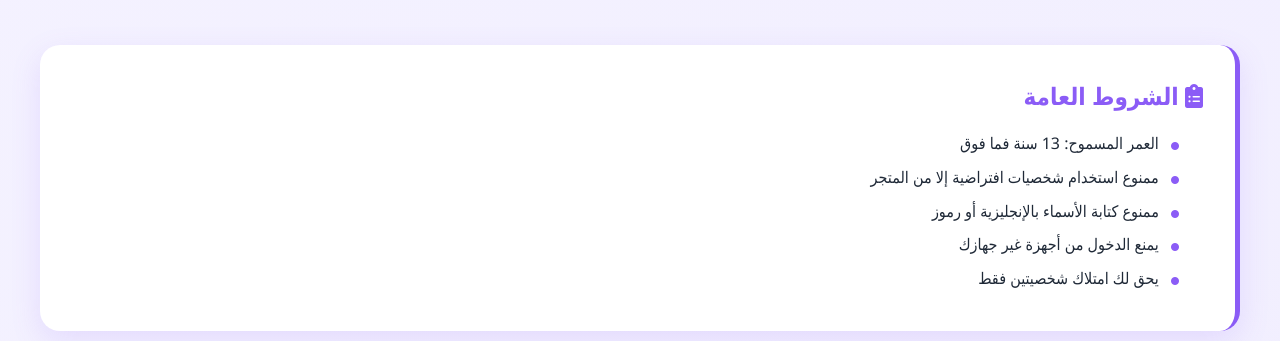
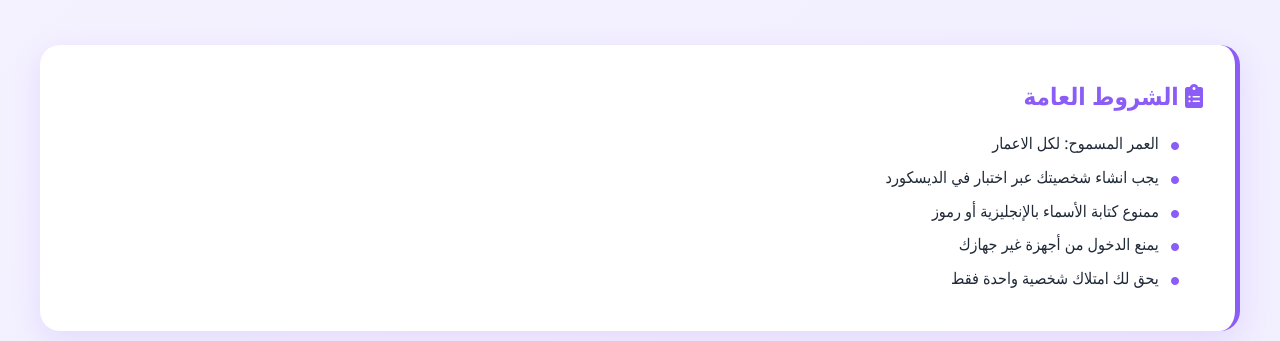
Before and after one commit to ki9766860-commits/redlife, a plain HTML site: page index.html in a window 1280 px wide. Shown: the part 963-1304 px from the top of the page. Drawn offline with Linux system fonts and the light colour scheme.

Commit message:
Update index.html

```diff
--- a/index.html
+++ b/index.html
@@ -553,11 +553,11 @@
             <div class="card">
                 <h3><i class="fas fa-clipboard-list"></i> الشروط العامة</h3>
                 <ul style="list-style: none; padding-right: 1.5rem;">
-                    <li style="margin-bottom: 0.5rem;"><i class="fas fa-circle" style="color: var(--primary-purple); font-size: 0.5rem; margin-left: 0.5rem;"></i> العمر المسموح: 13 سنة فما فوق</li>
-                    <li style="margin-bottom: 0.5rem;"><i class="fas fa-circle" style="color: var(--primary-purple); font-size: 0.5rem; margin-left: 0.5rem;"></i> ممنوع استخدام شخصيات افتراضية إلا من المتجر</li>
+                    <li style="margin-bottom: 0.5rem;"><i class="fas fa-circle" style="color: var(--primary-purple); font-size: 0.5rem; margin-left: 0.5rem;"></i> العمر المسموح: لكل الاعمار</li>
+                    <li style="margin-bottom: 0.5rem;"><i class="fas fa-circle" style="color: var(--primary-purple); font-size: 0.5rem; margin-left: 0.5rem;"></i>  يجب انشاء شخصيتك عبر اختبار في الديسكورد</li>
                     <li style="margin-bottom: 0.5rem;"><i class="fas fa-circle" style="color: var(--primary-purple); font-size: 0.5rem; margin-left: 0.5rem;"></i> ممنوع كتابة الأسماء بالإنجليزية أو رموز</li>
                     <li style="margin-bottom: 0.5rem;"><i class="fas fa-circle" style="color: var(--primary-purple); font-size: 0.5rem; margin-left: 0.5rem;"></i> يمنع الدخول من أجهزة غير جهازك</li>
-                    <li style="margin-bottom: 0.5rem;"><i class="fas fa-circle" style="color: var(--primary-purple); font-size: 0.5rem; margin-left: 0.5rem;"></i> يحق لك امتلاك شخصيتين فقط</li>
+                    <li style="margin-bottom: 0.5rem;"><i class="fas fa-circle" style="color: var(--primary-purple); font-size: 0.5rem; margin-left: 0.5rem;"></i> يحق لك امتلاك شخصية واحدة فقط</li>
                 </ul>
             </div>
         </div>
```
